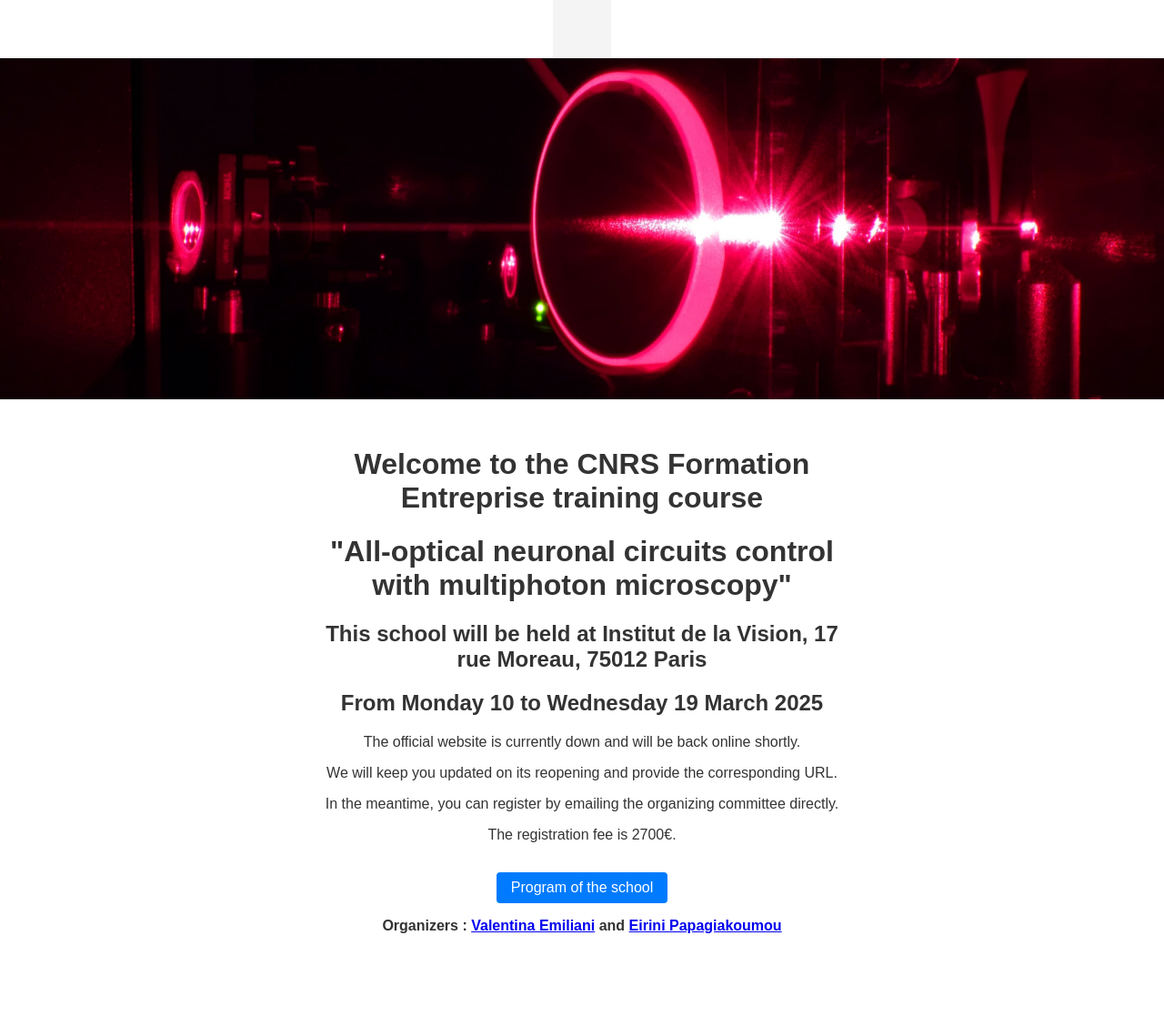
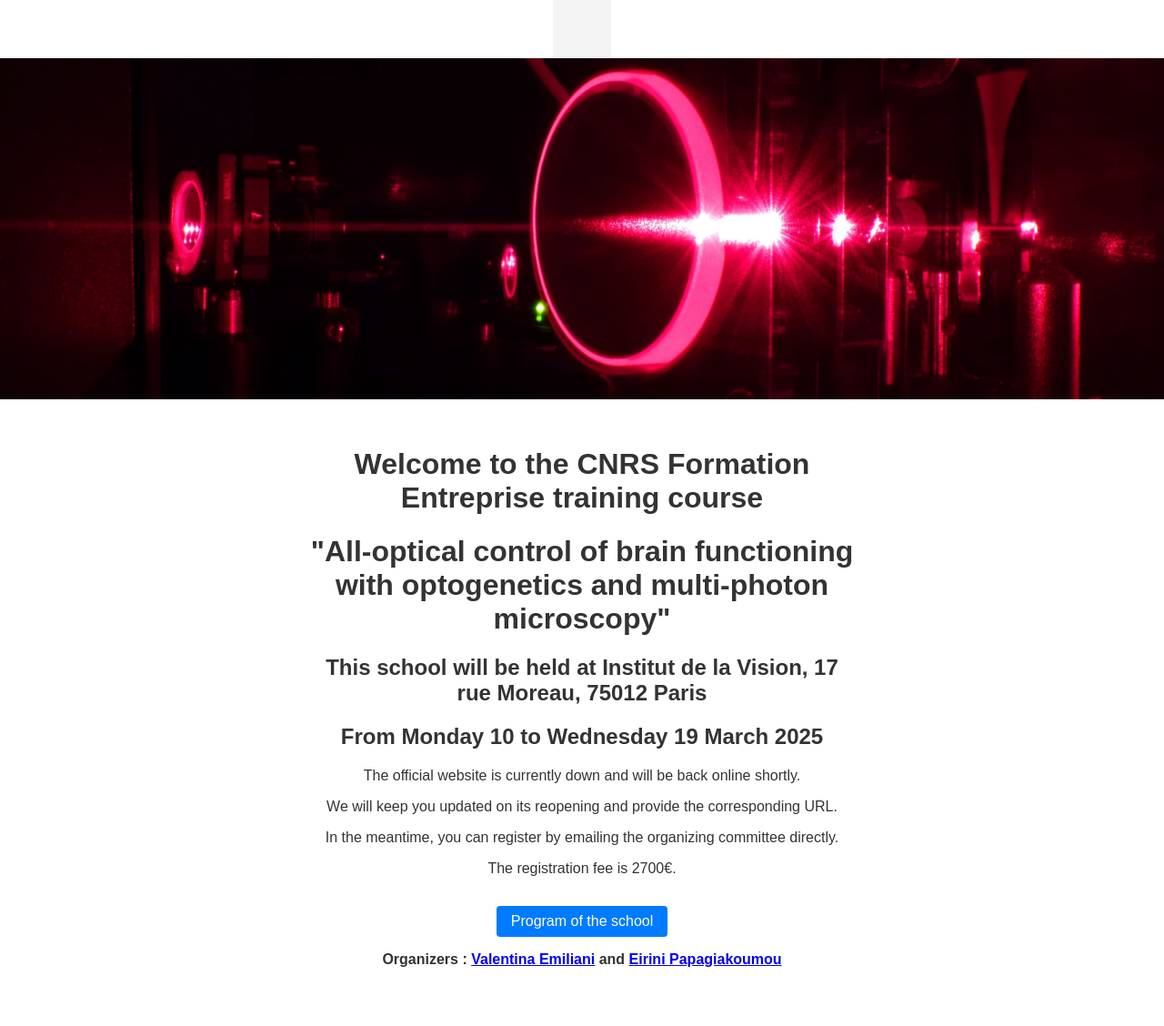
Before and after one commit to vdesars/vdesars.github.io, a Jekyll site: the page built from index.md, in a window 1280 px wide. Shown: the whole page at 91% size. Built offline with Jekyll 4.4.1, drawn with Linux system fonts in a browser that asks for light colours; before the commit the page ends 1091 px from its top, so only the background shows below that.

Commit message:
optoschool

```diff
--- a/index.md
+++ b/index.md
@@ -9,7 +9,7 @@ title: "Page d'Accueil"
 
 <div class="content">
   <h1>Welcome to the CNRS Formation Entreprise training course</h1>
-  <h1>"All-optical neuronal circuits control with multiphoton microscopy"</h1>
+  <h1>"All-optical control of brain functioning with optogenetics and multi-photon microscopy"</h1>
   <h2>This school will be held at Institut de la Vision, 17 rue Moreau, 75012 Paris</h2>
   <h2>From Monday 10 to Wednesday 19 March 2025</h2>
   <p>The official website is currently down and will be back online shortly.</p>
```
Also changed, not shown: 1 other file.
